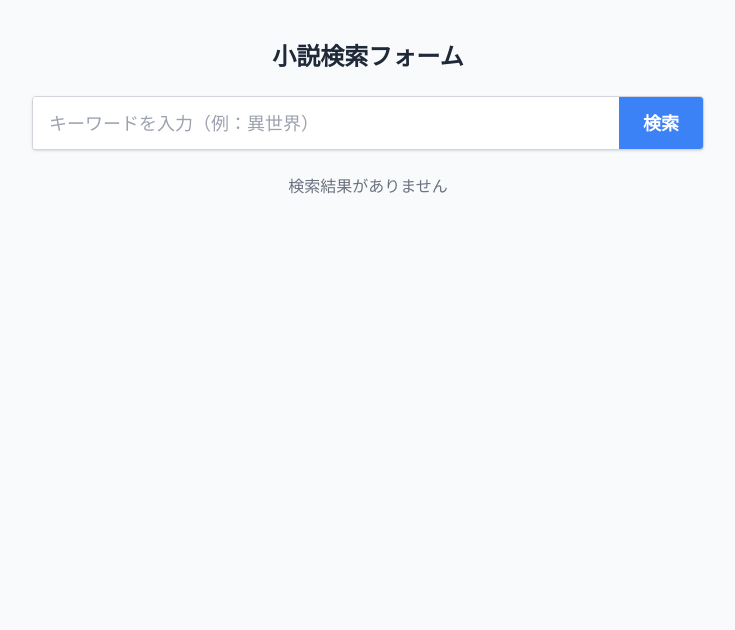
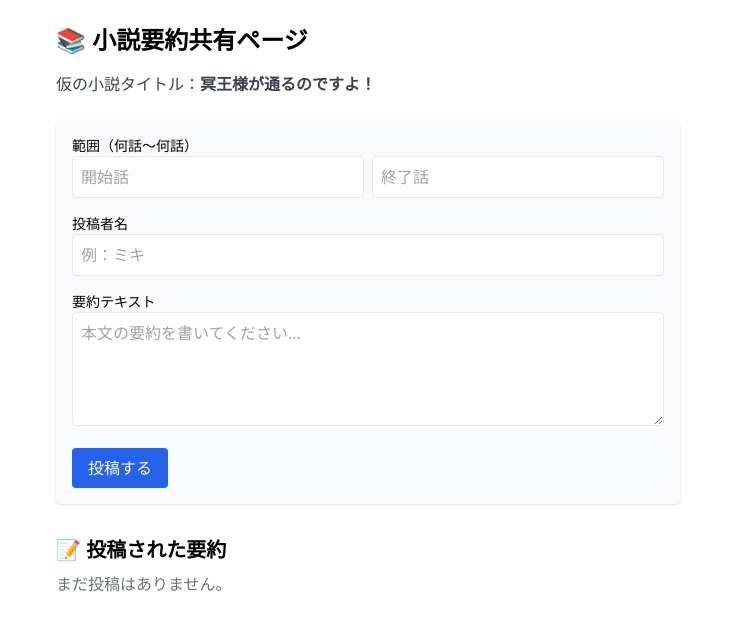
Before and after one commit to miki-thecat/novel-search-app, a Next.js app: page / in a window 1280 px wide. Shown: the top 630 px of the page, without its empty margins (272-1007 px from the left). Built offline with nearby package versions, Linux system fonts and the light colour scheme.

Commit message:
要約投稿フォームとリスト表示の初期バージョン作成した

```diff
--- a/src/app/page.js
+++ b/src/app/page.js
@@ -1,64 +1,134 @@
-"use client";
+"use client"; // クライアント側で実行するために必要（useStateなどを使うため）
+
 import { useState } from "react";
 
-// ダミーデータ（仮の小説リスト）
-const dummyNovels = [
-  { id: 1, title: "異世界転生した俺が最強だった件" },
-  { id: 2, title: "現実世界で魔法を使う方法" },
-  { id: 3, title: "恋と魔法と高校生活" },
-  { id: 4, title: "異世界ファンタジー冒険記" },
-  { id: 5, title: "サイバーパンク東京2025" },
-];
+export default function SummarySharePage() {
+  // 投稿された要約リストを保持する状態
+  const [summaries, setSummaries] = useState([]);
 
-export default function Home() {
-  const [keyword, setKeyword] = useState("");
-  const [results, setResults] = useState([]);
+  // フォーム入力値（話数・投稿者名・要約テキスト）
+  const [startChapter, setStartChapter] = useState("");
+  const [endChapter, setEndChapter] = useState("");
+  const [userName, setUserName] = useState("");
+  const [summaryText, setSummaryText] = useState("");
 
-  const handleSearch = () => {
-    const filtered = dummyNovels.filter((novel) =>
-      novel.title.includes(keyword)
-    );
-    setResults(filtered);
+  // フォームが送信されたときの処理
+  const handleSubmit = (e) => {
+    e.preventDefault();
+
+    // 新しい投稿オブジェクトを作成
+    const newSummary = {
+      id: Date.now(), // 一意のID（タイムスタンプ）
+      start: startChapter,
+      end: endChapter,
+      user: userName,
+      text: summaryText,
+    };
+
+    // 投稿をリストに追加（最新を上に）
+    setSummaries([newSummary, ...summaries]);
+
+    // 入力欄をリセット
+    setStartChapter("");
+    setEndChapter("");
+    setUserName("");
+    setSummaryText("");
   };
 
   return (
-    <div className="min-h-screen flex flex-col items-center bg-gray-50 py-10 px-4">
-      <h1 className="text-2xl font-bold text-gray-800 mb-6">
-        小説検索フォーム
-      </h1>
-      <div className="flex w-full max-w-2xl border border-gray-300 rounded overflow-hidden shadow bg-white mb-6">
-        <input
-          type="text"
-          className="flex-1 px-4 py-3 text-lg focus:outline-none"
-          placeholder="キーワードを入力（例：異世界）"
-          value={keyword}
-          onChange={(e) => setKeyword(e.target.value)}
-        />
+    <main className="max-w-2xl mx-auto p-6">
+      {/* ページタイトル */}
+      <h1 className="text-2xl font-bold mb-4">📚 小説要約共有ページ</h1>
+      <p className="text-gray-700 mb-6">
+        仮の小説タイトル：<strong>冥王様が通るのですよ！</strong>
+      </p>
+
+      {/* 要約投稿フォーム */}
+      <form
+        onSubmit={handleSubmit}
+        className="space-y-4 bg-gray-50 p-4 rounded shadow"
+      >
+        {/* 話数範囲入力 */}
+        <div>
+          <label className="block text-sm font-medium">
+            範囲（何話〜何話）
+          </label>
+          <div className="flex gap-2">
+            <input
+              type="number"
+              placeholder="開始話"
+              className="border p-2 rounded w-1/2"
+              value={startChapter}
+              onChange={(e) => setStartChapter(e.target.value)}
+              required
+            />
+            <input
+              type="number"
+              placeholder="終了話"
+              className="border p-2 rounded w-1/2"
+              value={endChapter}
+              onChange={(e) => setEndChapter(e.target.value)}
+              required
+            />
+          </div>
+        </div>
+
+        {/* 投稿者名入力 */}
+        <div>
+          <label className="block text-sm font-medium">投稿者名</label>
+          <input
+            type="text"
+            className="border p-2 rounded w-full"
+            placeholder="例：ミキ"
+            value={userName}
+            onChange={(e) => setUserName(e.target.value)}
+            required
+          />
+        </div>
+
+        {/* 要約テキスト入力 */}
+        <div>
+          <label className="block text-sm font-medium">要約テキスト</label>
+          <textarea
+            rows="4"
+            className="border p-2 rounded w-full"
+            placeholder="本文の要約を書いてください..."
+            value={summaryText}
+            onChange={(e) => setSummaryText(e.target.value)}
+            required
+          />
+        </div>
+
+        {/* 投稿ボタン */}
         <button
-          onClick={handleSearch}
-          className="bg-blue-500 hover:bg-blue-600 text-white px-6 text-lg font-semibold"
+          type="submit"
+          className="bg-blue-600 text-white px-4 py-2 rounded hover:bg-blue-700"
         >
-          検索
+          投稿する
         </button>
-      </div>
+      </form>
 
-      {/* 検索結果表示 */}
-      <div className="w-full max-w-2xl">
-        {results.length === 0 ? (
-          <p className="text-gray-500 text-center">検索結果がありません</p>
+      {/* 投稿された要約の一覧 */}
+      <section className="mt-8">
+        <h2 className="text-xl font-semibold mb-2">📝 投稿された要約</h2>
+        {summaries.length === 0 ? (
+          <p className="text-gray-500">まだ投稿はありません。</p>
         ) : (
-          <ul className="space-y-2">
-            {results.map((novel) => (
+          <ul className="space-y-4">
+            {summaries.map((summary) => (
               <li
-                key={novel.id}
-                className="bg-white shadow-sm rounded p-4 border border-gray-200"
+                key={summary.id}
+                className="border rounded p-4 bg-white shadow"
               >
-                📘 {novel.title}
+                <div className="text-sm text-gray-600 mb-1">
+                  第{summary.start}話〜{summary.end}話・投稿者：{summary.user}
+                </div>
+                <div>{summary.text}</div>
               </li>
             ))}
           </ul>
         )}
-      </div>
-    </div>
+      </section>
+    </main>
   );
 }
```
